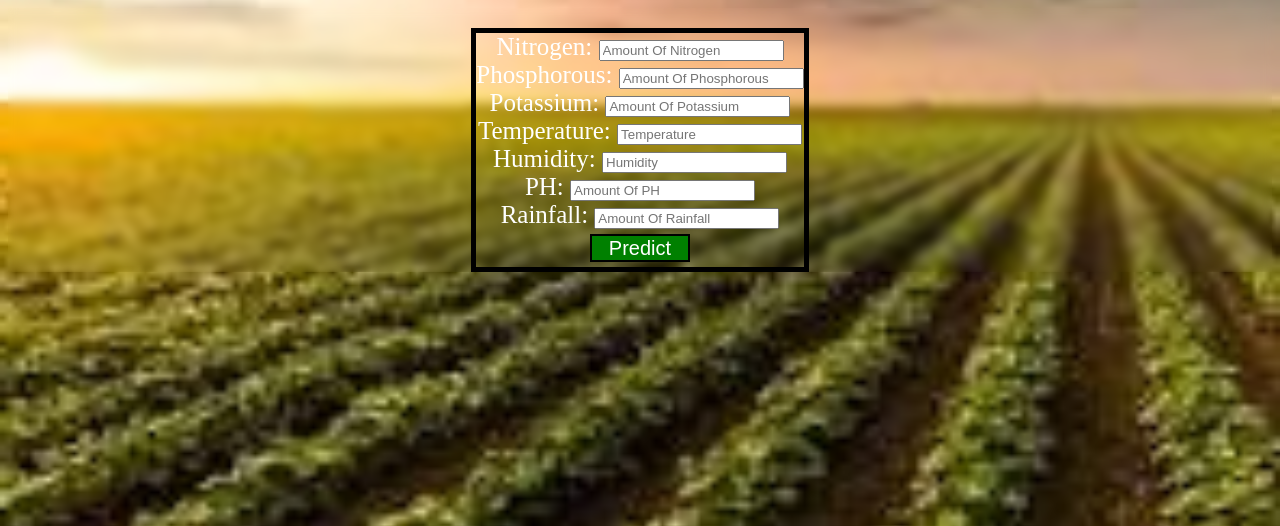
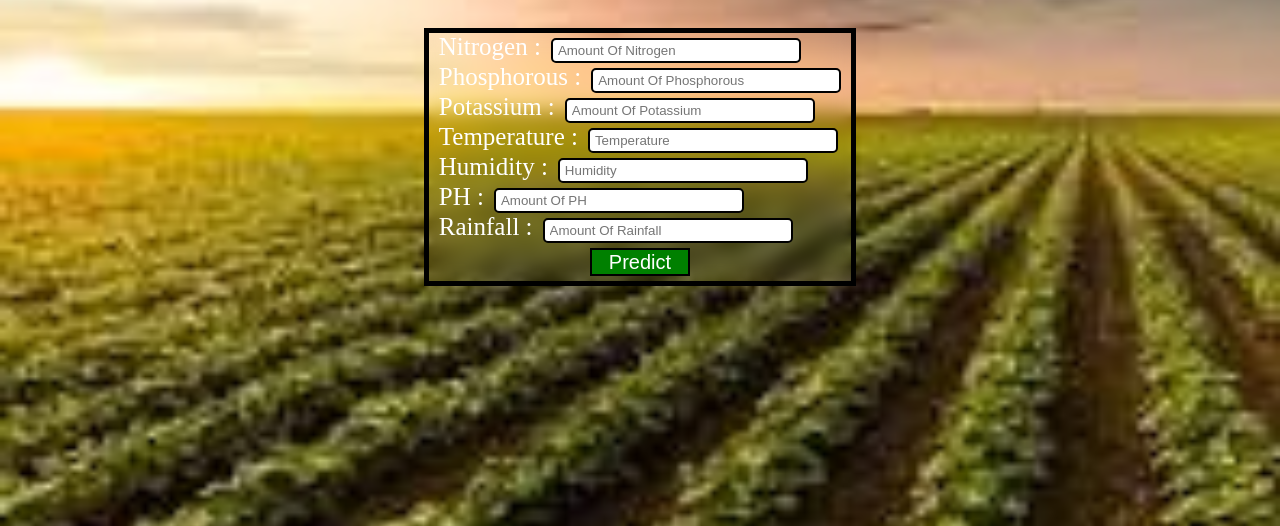
Before and after one commit to JILSPATEL/SMART_FARMING, a Flask app: page / in a window 1280 px wide. Shown: the top 526 px of the page. Run offline with Flask 3, Linux system fonts and the light colour scheme; parts of the project's set-up code (start-up, migrations or seed data) failed here and were passed over.

Commit message:
Update index1.html

```diff
--- a/Smart-Farming-Deploy/templates/index1.html
+++ b/Smart-Farming-Deploy/templates/index1.html
@@ -1,5 +1,6 @@
 <!DOCTYPE html>
 <html lang="en">
+
 <head>
     <meta charset="UTF-8">
     <title>Crop Predictor</title>
@@ -13,7 +14,7 @@
             background-image: url('static/background.jpeg');
             background-size: cover;
             background-position: center;
-            backdrop-filter: blur(5px);
+
         }
 
         input {
@@ -26,6 +27,7 @@
             align-items: center;
             text-align: center;
             margin-top: 20px;
+
         }
 
         img {
@@ -33,6 +35,7 @@
             width: 350px;
             margin-bottom: 20px;
             border: 5px solid black;
+            backdrop-filter: blur(10px);
         }
 
         p {
@@ -40,12 +43,14 @@
             font-size: 25px;
             font-weight: bold;
             border: 3px solid black;
+            backdrop-filter: blur(15px);
         }
 
         form {
             position: relative;
             border: 5px solid black;
             color: white;
+            backdrop-filter: blur(10px);
         }
 
         .btn-container {
@@ -61,8 +66,41 @@
             color: white;
             border: 2px solid black;
         }
+
+        .form-container {
+            display: grid;
+            grid-template-columns: auto 1fr;
+            /* Auto size for label, 1fr for input */
+            gap: 10px;
+            /* Adjust the gap as needed */
+        }
+
+        /* Style for the labels */
+        .form-label {
+            text-align: right;
+            margin-left: 10px;
+        }
+
+        input[type="number"] {
+
+            align-items: center;
+            width: 250px;
+            /* Adjust the width as needed */
+            height: 25px;
+            /* Adjust the height as needed */
+            border: 2px solid black;
+            /* Add border */
+            border-radius: 5px;
+            /* Optional: Add border radius for rounded corners */
+            padding: 5px;
+            /* Optional: Add padding inside the input box */
+            box-sizing: border-box;
+            /* Ensure padding and border are included in the width and height */
+            margin-right: 10px;
+        }
     </style>
 </head>
+
 <body>
 
     {% if result == 'apple' %}
@@ -194,32 +232,39 @@
     {% endif %}
     <div class="container">
         <form method="post" action="/predict">
-        <div id="Nitrogen">
-            Nitrogen: <input type="number" name="nitrogen" placeholder="Amount Of Nitrogen">
+            <div class="form-container">
+                <label class="form-label" for="nitrogen">Nitrogen :</label>
+                <input type="number" name="nitrogen" placeholder="Amount Of Nitrogen">
             </div>
 
-        <div id="Phosphorous">
-            Phosphorous: <input type="number" name="phosphorous" placeholder="Amount Of Phosphorous">
+            <div class="form-container">
+                <label class="form-label" for="phosphorous">Phosphorous :</label>
+                <input type="number" name="phosphorous" placeholder="Amount Of Phosphorous">
             </div>
 
-        <div id="Potassium">
-            Potassium: <input type="number" name="potassium" placeholder="Amount Of Potassium">
+            <div class="form-container">
+                <label class="form-label" for="potassium">Potassium :</label>
+                <input type="number" name="potassium" placeholder="Amount Of Potassium">
             </div>
 
-        <div id="Temperature">
-            Temperature: <input type="number" name="temperature" placeholder="Temperature">
+            <div class="form-container">
+                <label class="form-label" for="temperature">Temperature :</label>
+                <input type="number" name="temperature" placeholder="Temperature">
             </div>
 
-        <div id="Humidity">
-            Humidity: <input type="number" name="humidity" placeholder="Humidity">
+            <div class="form-container">
+                <label class="form-label" for="humidity">Humidity :</label>
+                <input type="number" name="humidity" placeholder="Humidity">
             </div>
 
-        <div id="PH">
-            PH: <input type="number" name="ph" placeholder="Amount Of PH">
+            <div class="form-container">
+                <label class="form-label" for="ph">PH :</label>
+                <input type="number" name="ph" placeholder="Amount Of PH">
             </div>
 
-        <div id="Rainfall">
-            Rainfall: <input type="number" name="rainfall" placeholder="Amount Of Rainfall">
+            <div class="form-container">
+                <label class="form-label" for="rainfall">Rainfall :</label>
+                <input type="number" name="rainfall" placeholder="Amount Of Rainfall">
             </div>
 
             <div>
@@ -228,4 +273,5 @@
         </form>
     </div>
 </body>
+
 </html>
```
Lines whose indentation alone changed are shown as unchanged.
